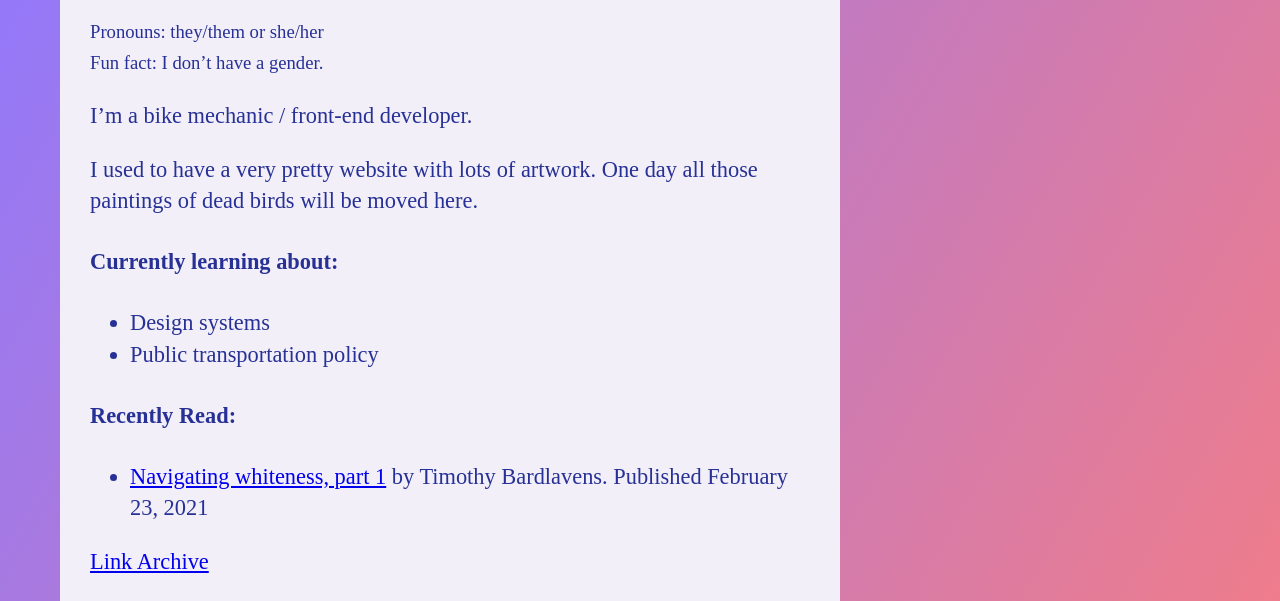
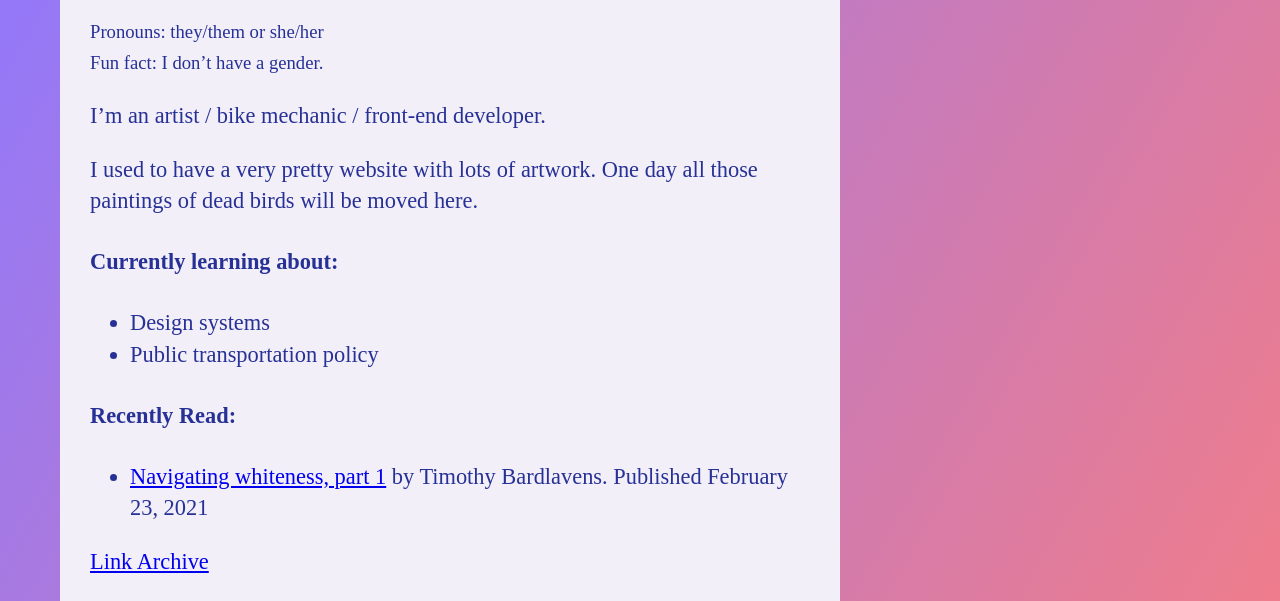
Before and after one commit to aceyoung9/aceyoung9.github.io, a Gatsby site: page / in a window 1280 px wide. Shown: the part 168-769 px from the top of the page. Built offline with nearby package versions, Linux system fonts and the light colour scheme; Gatsby itself is replaced by a stand-in of ours.

Commit message:
Home page: copy changes

```diff
--- a/src/pages/index.js
+++ b/src/pages/index.js
@@ -12,7 +12,7 @@
       Fun fact: I don’t have a gender.
     </small>
 
-    <p>I’m a bike mechanic / front-end developer.</p>
+    <p>I’m an artist / bike mechanic / front-end developer.</p>
 
     <p>
       I used to have a very pretty website with lots of artwork. One day all
```
